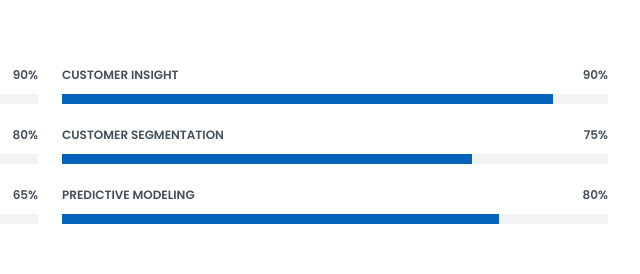
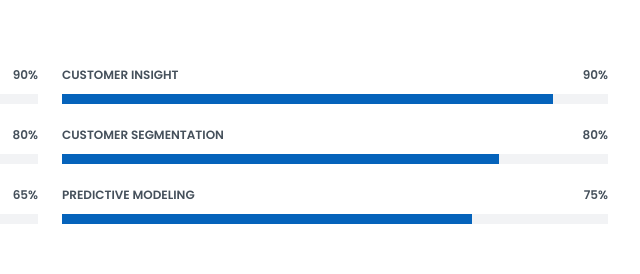
Before and after one commit to teddyzhou62/Portfolio, a plain HTML site: page index.html in a window 1280 px wide. Shown: the part 1660-1934 px from the top of the page, 640-1280 px from the left. Drawn offline with nearby package versions, Linux system fonts and the light colour scheme.

Commit message:
Update index.html

```diff
--- a/index.html
+++ b/index.html
@@ -199,16 +199,16 @@
             </div>
 
             <div class="progress">
-              <span class="skill">Customer Segmentation <i class="val">75%</i></span>
+              <span class="skill">Customer Segmentation <i class="val">80%</i></span>
               <div class="progress-bar-wrap">
-                <div class="progress-bar" role="progressbar" aria-valuenow="75" aria-valuemin="0" aria-valuemax="100"></div>
+                <div class="progress-bar" role="progressbar" aria-valuenow="80" aria-valuemin="0" aria-valuemax="100"></div>
               </div>
             </div>
 
             <div class="progress">
-              <span class="skill">Predictive Modeling <i class="val">80%</i></span>
+              <span class="skill">Predictive Modeling <i class="val">75%</i></span>
               <div class="progress-bar-wrap">
-                <div class="progress-bar" role="progressbar" aria-valuenow="80" aria-valuemin="0" aria-valuemax="100"></div>
+                <div class="progress-bar" role="progressbar" aria-valuenow="75" aria-valuemin="0" aria-valuemax="100"></div>
               </div>
             </div>
 
```
